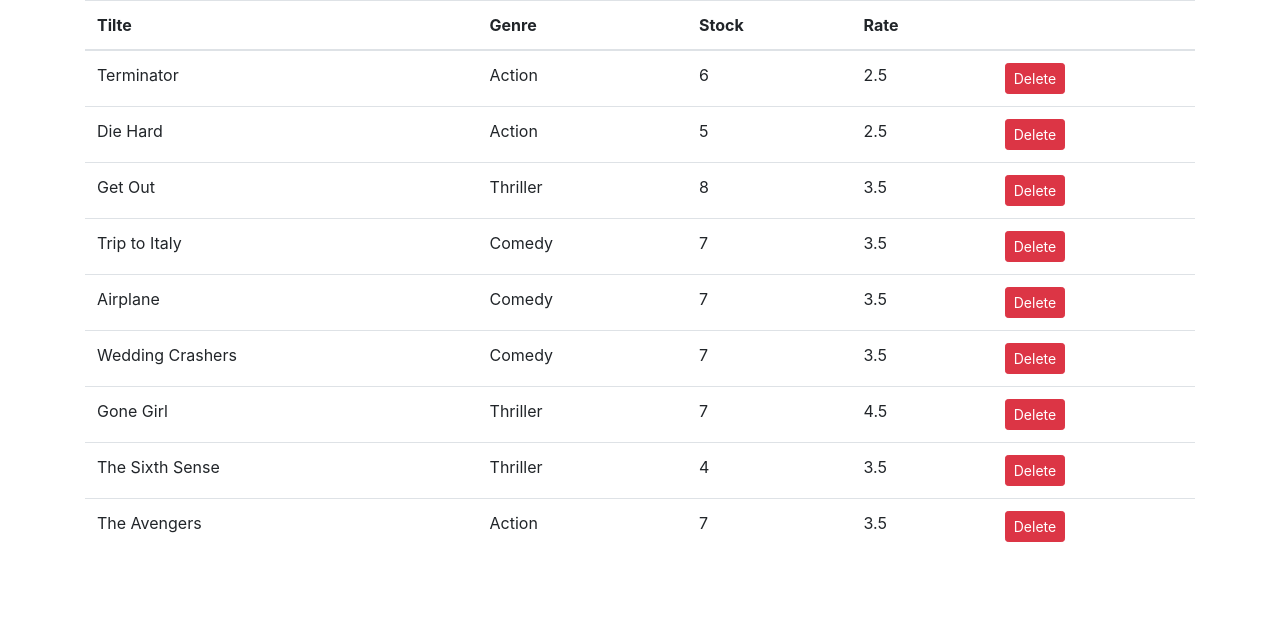
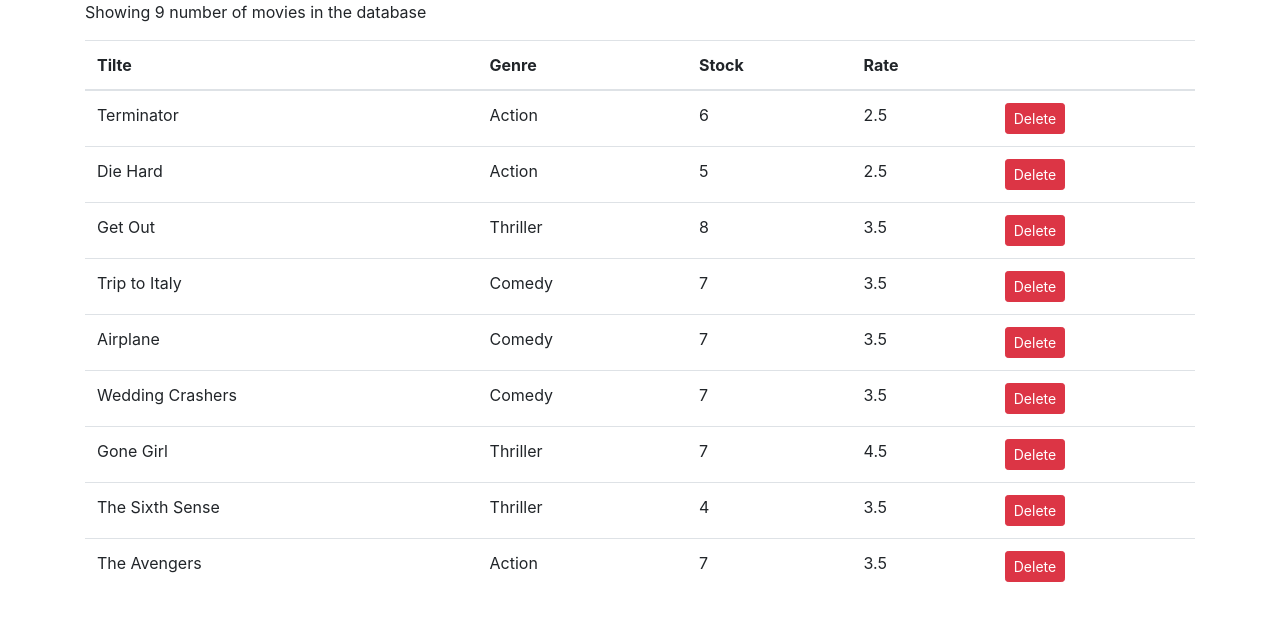
Before and after one commit to jamesoyanna/video-rental-app, a React (Create React App) app: page / in a window 1280 px wide. Shown: the top 620 px of the page. Built offline with nearby package versions, Linux system fonts and the light colour scheme.

Commit message:
conditional rendering

```diff
--- a/src/components/movies.js
+++ b/src/components/movies.js
@@ -12,7 +12,12 @@ handleDelete = movie=>{
 }
 
     render() {
+      const {length:count} = this.state.movies;
+      if (count === 0) return <p>There are no movies on the database</p>;
+
         return (
+          <React.Fragment>
+          <p>Showing {count} number of movies in the database </p>
           <table className="table">
             <thead>
               <tr>
@@ -37,6 +42,7 @@ handleDelete = movie=>{
               ))}
             </tbody>
           </table>
+          </React.Fragment>
         );
 
     }
```
